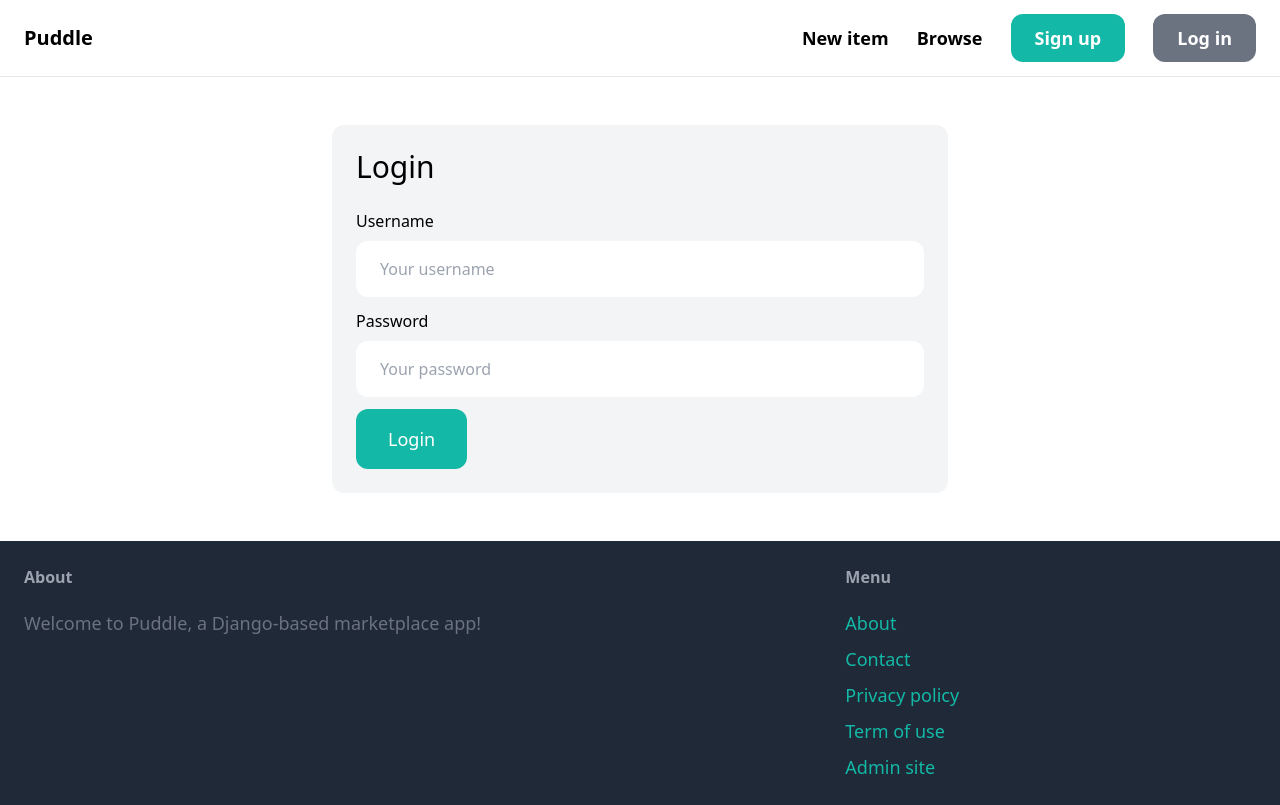
After one commit to seansuen90/puddle, a Django app: page /login/ in a window 1280 px wide. The commit adds this page. Run offline with Django 5.2, Linux system fonts and the light colour scheme; some libraries are stand-ins or nearby versions.

Commit message:
added sign up and login

```diff
--- /dev/null
+++ b/core/forms.py
@@ -0,0 +1,21 @@
+from django import forms
+from django.contrib.auth.forms import UserCreationForm, AuthenticationForm
+from django.contrib.auth.models import User
+
+STYLE_CLASS = 'w-full py-4 px-6 rounded-xl'
+
+class LoginForm(AuthenticationForm):
+    username = forms.CharField(widget=forms.TextInput(attrs={'placeholder': 'Your username', 'class': STYLE_CLASS}))
+    password = forms.CharField(widget=forms.PasswordInput(attrs={'placeholder': 'Your password', 'class': STYLE_CLASS}))
+
+
+class SinupForm(UserCreationForm):
+    class Meta:
+        model = User
+        fields = ('username', 'email', 'password1', 'password2')
+        widgets = {
+            'username': forms.TextInput(attrs={'placeholder': 'Your username', 'class': STYLE_CLASS}),
+            'email': forms.EmailInput(attrs={'placeholder': 'Your email address', 'class': STYLE_CLASS}),
+        }
+    password1 = forms.CharField(widget=forms.PasswordInput(attrs={'placeholder': 'Your password', 'class': STYLE_CLASS}))
+    password2 = forms.CharField(widget=forms.PasswordInput(attrs={'placeholder': 'Repeat password', 'class': STYLE_CLASS}))
--- a/core/templates/core/base.html
+++ b/core/templates/core/base.html
@@ -12,8 +12,8 @@
         <div class="space-x-6">
             <a href="#" class="text-lg font-semibold hover:text-gray-500">New item</a>
             <a href="#" class="text-lg font-semibold hover:text-gray-500">Browse</a>
-            <a href="#" class="px-6 py-3 text-lg font-semibold bg-teal-500 text-white hover:bg-teal-700 rounded-xl">Sign up</a>
-            <a href="#" class="px-6 py-3 text-lg font-semibold bg-gray-500 text-white hover:bg-gray-700 rounded-xl">Log in</a>
+            <a href="{% url 'core:signup' %}" class="px-6 py-3 text-lg font-semibold bg-teal-500 text-white hover:bg-teal-700 rounded-xl">Sign up</a>
+            <a href="{% url 'core:login' %}" class="px-6 py-3 text-lg font-semibold bg-gray-500 text-white hover:bg-gray-700 rounded-xl">Log in</a>
         </div>
 
     </nav>
@@ -30,7 +30,7 @@
             <h3 class="mb-5 font-semibold text-gray-400">Menu</h3>
             <ul class="space-y-2">
                 <li><a href="#" class="text-lg text-teal-500 hover:text-teal-700">About</a></li>
-                <li><a href="{% url 'contact' %}" class="text-lg text-teal-500 hover:text-teal-700">Contact</a></li>
+                <li><a href="{% url 'core:contact' %}" class="text-lg text-teal-500 hover:text-teal-700">Contact</a></li>
                 <li><a href="#" class="text-lg text-teal-500 hover:text-teal-700">Privacy policy</a></li>
                 <li><a href="#" class="text-lg text-teal-500 hover:text-teal-700">Term of use</a></li>
                 <li><a href="/admin" class="text-lg text-teal-500 hover:text-teal-700">Admin site</a></li>
--- /dev/null
+++ b/core/templates/core/login.html
@@ -0,0 +1,27 @@
+{% extends 'core/base.html' %}
+
+{% block title %}Login{% endblock %}
+
+{% block content %}
+<div class="w-1/2 my-6 mx-auto p-6 bg-gray-100 rounded-xl">
+    <h1 class="mb-6 text-3xl">Login</h1>
+    <form action="." method="post">
+        {% csrf_token %}
+        <div class="mb-3">
+            <label class="inline-block mb-2">Username</label><br>{{ form.username }}
+        </div>
+        <div class="mb-3">
+            <label class="inline-block mb-2">Password</label><br>{{ form.password }}
+        </div>
+        {% if form.errors or form.non_field_errors %}
+        <div class="mb-3 p-6 bg-red-100 rounded-xl">
+            {% for field in form %}
+            {{ field.errors }}
+            {% endfor %}
+        </div>
+        {% endif %}
+        <button class="bg-teal-500 hover:bg-teal-700 rounded-xl text-white text-lg py-4 px-8">Login</button>
+    </form>
+
+</div>
+{% endblock %}
--- /dev/null
+++ b/core/urls.py
@@ -0,0 +1,13 @@
+from django.urls import path
+from . import views
+from django.contrib.auth import views as auth_views
+from .forms import LoginForm
+app_name = 'core'
+
+
+urlpatterns = [
+    path('', views.index, name='index'),
+    path('contact/', views.contact, name='contact'),
+    path('signup/', views.signup, name='signup'),
+    path('login/', auth_views.LoginView.as_view(authentication_form=LoginForm, template_name='core/login.html'), name='login'),
+]
--- a/item/views.py
+++ b/item/views.py
@@ -4,6 +4,8 @@ from .models import Item
 
 def detail(request, pk):
     item = get_object_or_404(Item, pk=pk)
+    related_items = Item.objects.filter(category=item.category, is_sold=False).exclude(pk=pk)
     return render(request, 'item/detail.html', {
-        'item': item
+        'item': item,
+        'related_items': related_items
     })
--- a/puddle/settings.py
+++ b/puddle/settings.py
@@ -140,3 +140,7 @@ X_FRAME_OPTIONS = "ALLOW-FROM preview.app.github.dev"
 
 MEDIA_URL = 'media/'
 MEDIA_ROOT = BASE_DIR / 'media'
+
+LOGIN_URL = '/login/'
+LOGIN_REDIRECT_URL = '/'
+LOGOUT_REDIRECT_URL = '/'
--- a/puddle/urls.py
+++ b/puddle/urls.py
@@ -24,10 +24,9 @@ from core.views import index, contact
 urlpatterns = [
     path("admin/", admin.site.urls),
     ### added
+    path("__reload__/", include("django_browser_reload.urls")),
     path('items/', include('item.urls')),
-    path("__reload__/", include("django_browser_reload.urls")),
-    path('', index, name='index'),
-    path('contact/', contact, name='contact'),
+    path('', include('core.urls')),
 ]
 
 if settings.DEBUG:
```
Also changed, not shown: core/templates/core/signup.html (added, +34 -0 lines), core/views.py (+14 -1 lines), item/templates/item/detail.html (+26 -0 lines).
